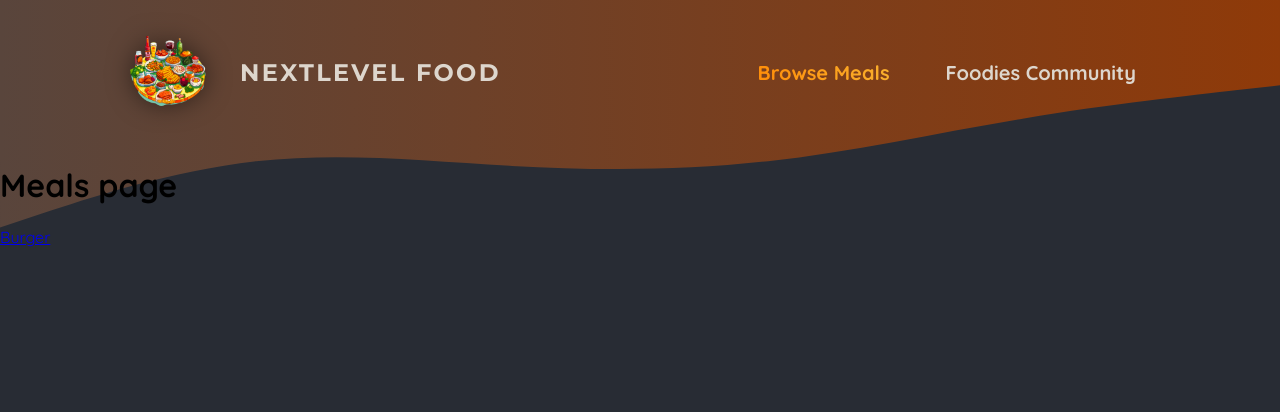
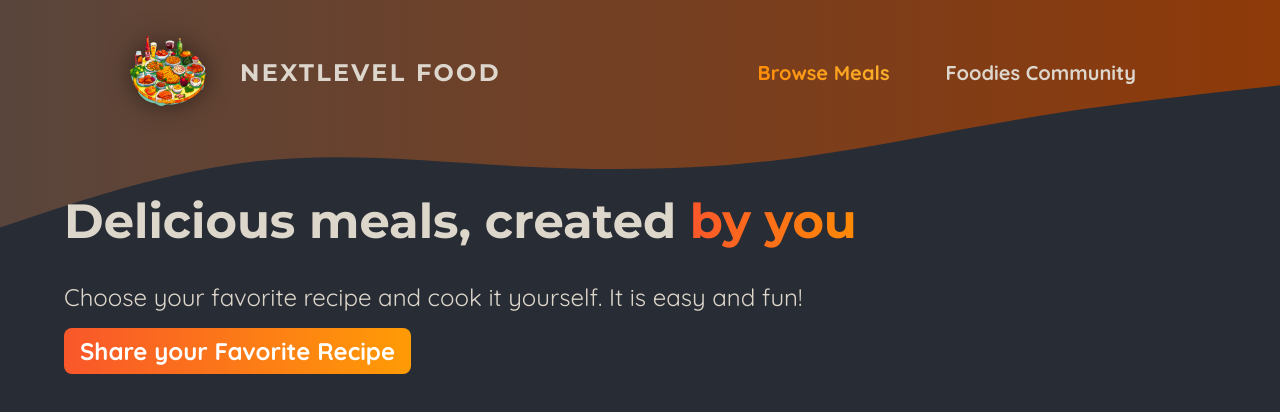
Before and after one commit to sacheen59/Next-Foodies-App, a Next.js app: page /meals in a window 1280 px wide. Shown: the top 412 px of the page. Built offline with nearby package versions, Linux system fonts and the light colour scheme.

Commit message:
meals page added

```diff
--- a/app/meals/page.js
+++ b/app/meals/page.js
@@ -1,12 +1,25 @@
 import Link from "next/link";
+import classes from "./page.module.css";
+import MealsGrid from "@/components/meals/meals-grid";
 
 export default function MealsPage() {
   return (
-    <main>
-      <h1>Meals page</h1>
-      <p>
-        <Link href="/meals/burger">Burger</Link>
-      </p>
-    </main>
+    <>
+      <header className={classes.header}>
+        <h1>
+          Delicious meals, created{" "}
+          <span className={classes.highlight}>by you</span>
+        </h1>
+        <p>
+          Choose your favorite recipe and cook it yourself. It is easy and fun!
+        </p>
+        <p className={classes.cta}>
+          <Link href="/meals/share">Share your Favorite Recipe</Link>
+        </p>
+      </header>
+      <main className={classes.main}>
+        <MealsGrid meals={[]} />
+      </main>
+    </>
   );
 }
--- /dev/null
+++ b/app/meals/page.module.css
@@ -0,0 +1,34 @@
+.header {
+  gap: 3rem;
+  margin: 3rem auto 5rem auto;
+  width: 90%;
+  max-width: 75rem;
+  color: #ddd6cb;
+  font-size: 1.5rem;
+}
+
+.header h1 {
+  font-family: "Montserrat", sans-serif;
+}
+
+.highlight {
+  background: linear-gradient(90deg, #f9572a, #ff8a05);
+  background-clip: text;
+  -webkit-background-clip: text;
+  -webkit-text-fill-color: transparent;
+}
+
+.header p {
+  margin: 0;
+}
+
+.cta a {
+  display: inline-block;
+  margin-top: 1rem;
+  padding: 0.5rem 1rem;
+  border-radius: 0.5rem;
+  background: linear-gradient(90deg, #f9572a, #ff9b05);
+  color: #ffffff;
+  font-weight: bold;
+  text-decoration: none;
+}
--- /dev/null
+++ b/components/meals/meal-item.js
@@ -0,0 +1,25 @@
+import Image from "next/image";
+import Link from "next/link";
+import classes from "./meal-item.module.css";
+
+export default function MealItem({ title, slug, image, summary, creator }) {
+  return (
+    <article className={classes.meal}>
+      <header>
+        <div className={classes.image}>
+          <Image src={image} alt={title} fill />
+        </div>
+        <div className={classes.headerText}>
+          <h2>{title}</h2>
+          <p>by {creator}</p>
+        </div>
+      </header>
+      <div className={classes.content}>
+        <p className={classes.summary}>{summary}</p>
+        <div className={classes.actions}>
+          <Link href={`/meals/${slug}`}>View Details</Link>
+        </div>
+      </div>
+    </article>
+  );
+}
--- /dev/null
+++ b/components/meals/meal-item.module.css
@@ -0,0 +1,75 @@
+.meal {
+  display: flex;
+  flex-direction: column;
+  justify-content: space-between;
+  height: 100%;
+  border-radius: 4px;
+  box-shadow: 0 0 12px rgba(0, 0, 0, 0.3);
+  overflow: hidden;
+  transition: all 0.3s ease-in-out;
+  color: #ddd6cb;
+  background: linear-gradient(90deg, #2c1e19, #25200f);
+}
+
+.headerText {
+  padding: 0.5rem 1rem 0 1rem;
+}
+
+.headerText h1 {
+  margin: 0;
+  font-size: 1.5rem;
+  font-family: "Montserrat", sans-serif;
+}
+
+.headerText p {
+  font-size: 0.75rem;
+  color: #cfa69b;
+  font-style: italic;
+}
+
+.meal h2,
+.meal p {
+  margin: 0;
+}
+
+.image {
+  position: relative;
+  height: 15rem;
+}
+
+.meal img {
+  object-fit: cover;
+}
+
+.content {
+  display: flex;
+  flex-direction: column;
+  justify-content: space-between;
+  height: 100%;
+}
+
+.summary {
+  padding: 1rem 1rem 0 1rem;
+}
+
+.actions {
+  padding: 1rem;
+  text-align: right;
+}
+
+.actions a {
+  display: inline-block;
+  margin-top: 1rem;
+  padding: 0.5rem 1rem;
+  border-radius: 0.5rem;
+  background: linear-gradient(90deg, #f9572a, #ff9b05);
+  color: #ffffff;
+  font-weight: bold;
+  text-decoration: none;
+}
+
+.actions a:hover,
+.actions a:active {
+  background: linear-gradient(90deg, #fd4715, #f9b241);
+  box-shadow: 0 0 12px rgba(242, 100, 18, 0.8);
+}
--- /dev/null
+++ b/components/meals/meals-grid.js
@@ -0,0 +1,14 @@
+import MealItem from "./meal-item";
+import classes from "./meals-grid.module.css";
+
+export default function MealsGrid({ meals }) {
+  return (
+    <ul className={classes.meals}>
+      {meals.map((meal) => (
+        <li>
+          <MealItem {...meal} />
+        </li>
+      ))}
+    </ul>
+  );
+}
--- /dev/null
+++ b/components/meals/meals-grid.module.css
@@ -0,0 +1,10 @@
+.meals {
+  width: 90%;
+  max-width: 90rem;
+  display: grid;
+  grid-template-columns: repeat(auto-fill, minmax(20rem, 1fr));
+  grid-gap: 5rem;
+  margin: 2rem auto;
+  list-style: none;
+  padding: 0;
+}
```
